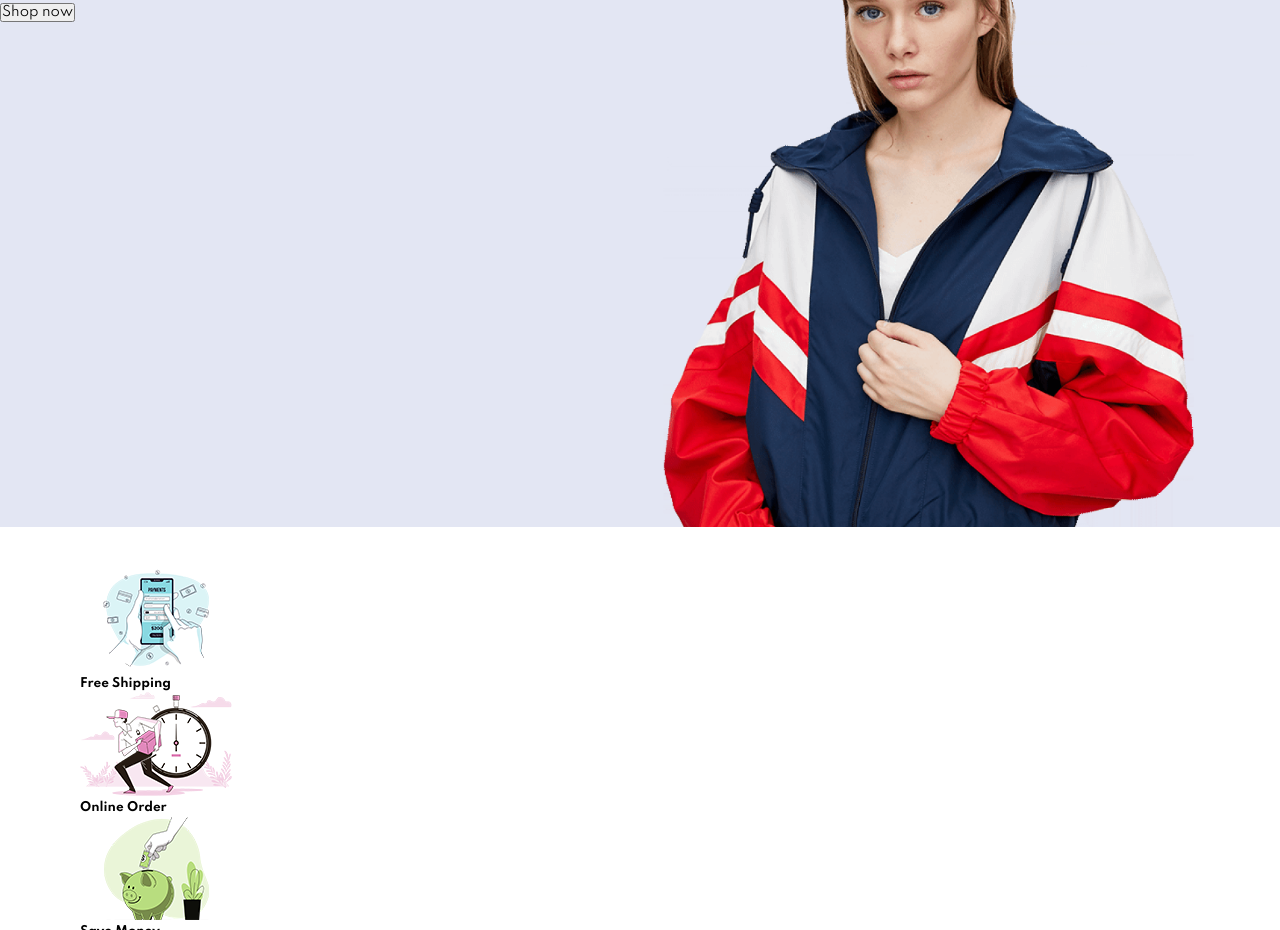
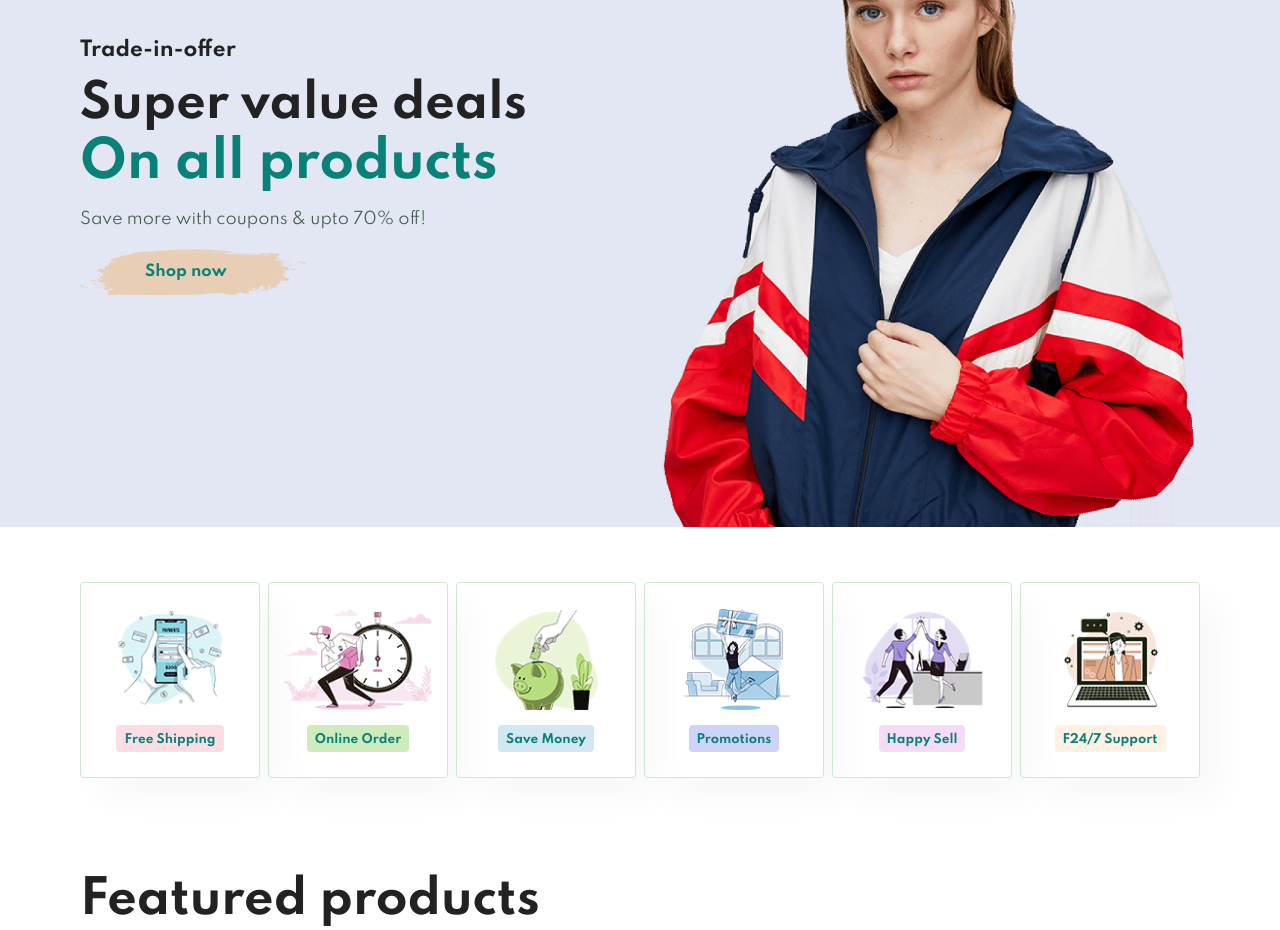
Before and after one commit to Sriilekhaa/E-commerce-site, a plain HTML site: page index.html in a window 1280 px wide. Shown: the part 278-1208 px from the top of the page. Drawn offline with Linux system fonts and the light colour scheme.

Commit message:
Update style.css

```diff
--- a/style.css
+++ b/style.css
@@ -106,5 +106,86 @@ body {
     height: 90vh;
     width: 100%;
     background-size: cover;
-    background-color: top 25%;
+    background-color: top 25% right 0;
+    padding: 0 80px;
+    display: flex;
+    flex-direction: column;
+    align-items: flex-start;
+    justify-content: center;
 }
+
+#hero h4{
+    padding-bottom: 15px;
+}
+
+#hero h1{
+    color: #088178;
+}
+
+#hero button {
+    background: url(img/button.png);
+    background-color: transparent;
+    color: #088178;
+    border: 0;
+    padding: 14px 80px 14px 65px;
+    background-repeat: no-repeat;
+    cursor: pointer;
+    font-weight: 700;
+    font-size: 15px;
+}
+
+#feature {
+    display: flex;
+    align-items: center;
+    justify-content: space-between;
+    flex-wrap: wrap;
+}
+
+#feature .fe-box{
+    width: 180px;
+    text-align: center;
+    padding: 25px 15px;
+    box-shadow: 20px 20px 34px rgba(0,0,0,0.03);
+    border: 1px solid #cce7d0;
+    border-radius: 4px;
+    margin: 15px 0;
+}
+
+#feature .fe-box:hover{
+    box-shadow: 10px 10px 54px rgba(70,62,221,0.1);
+}
+
+#feature .fe-box img {
+    width: 100%;
+    margin-bottom: 10px;
+}
+
+
+#feature .fe-box h6 {
+    display: inline-block;
+    padding: 9px 8px 6px 8px;
+    line-height: 1;
+    border-radius: 4px;
+    color: #088178;
+    background-color: #fddde4;
+}
+
+#feature .fe-box:nth-child(2) h6 {
+    background-color: #cdebbc;
+}
+
+#feature .fe-box:nth-child(3) h6 {
+    background-color: #d1e8f2;
+}
+
+#feature .fe-box:nth-child(4) h6 {
+    background-color: #cdd4f8;
+}
+
+#feature .fe-box:nth-child(5) h6 {
+    background-color: #f6dbf6;
+}
+
+#feature .fe-box:nth-child(6) h6 {
+    background-color: #fff2e5;
+}
```
